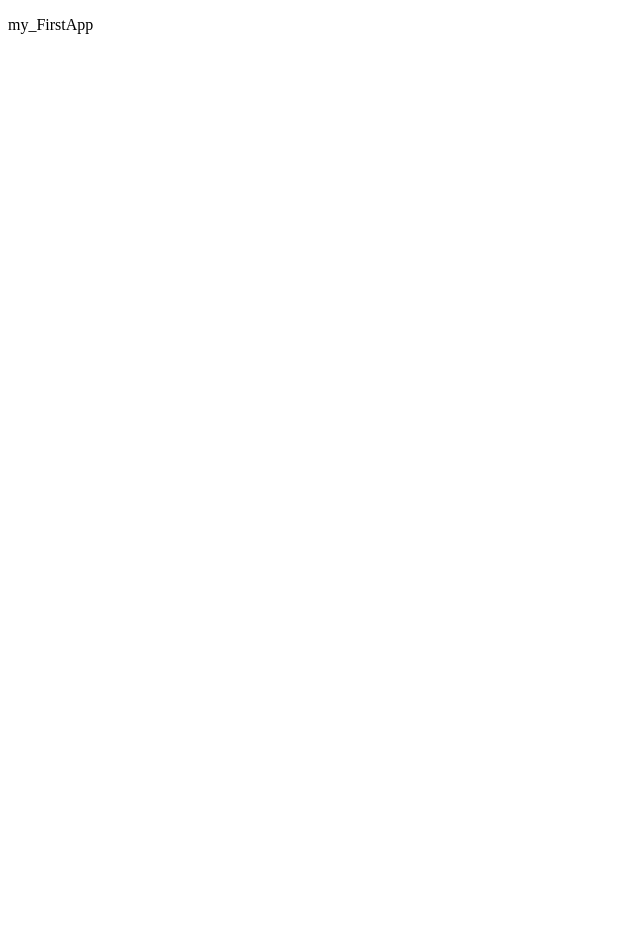
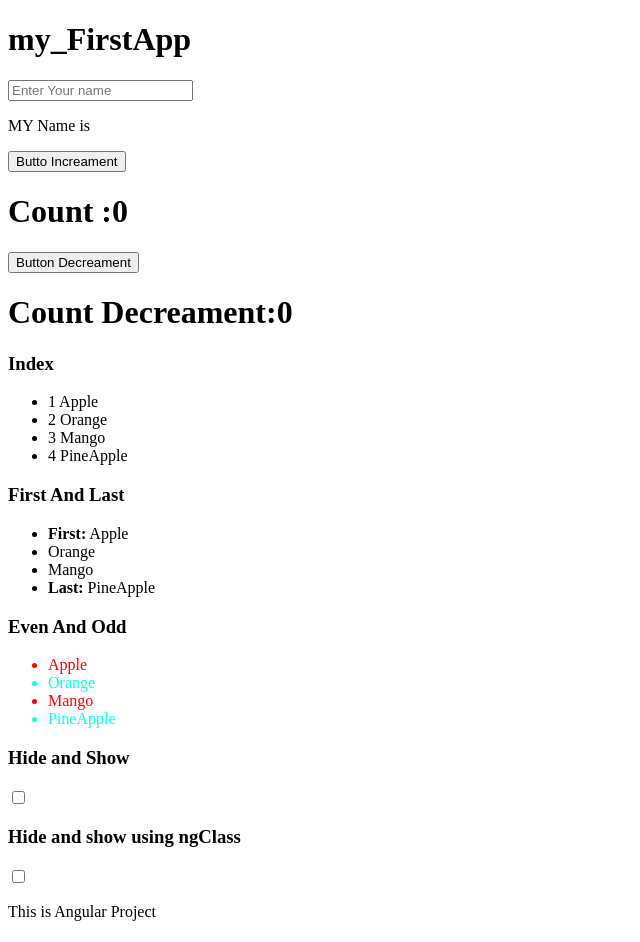
Before and after one commit to bebicknobel/Angular_OffRep, an Angular app: page / in a window 1280 px wide. Shown: the top 942 px of the page, without its empty margins (0-640 px from the left). Before the commit the page ends 800 px from the top, so only its background shows below. Built offline with nearby package versions, Linux system fonts and the light colour scheme.

Commit message:
Typescript

```diff
--- a/src/app/app.component.css
+++ b/src/app/app.component.css
@@ -0,0 +1,15 @@
+
+
+.even-item{
+  color: red;
+}
+
+.odd-item{
+   color: aqua;
+}
+
+.primary{
+
+  color:violet;
+
+}
--- a/src/app/app.component.html
+++ b/src/app/app.component.html
@@ -1 +1,71 @@
-<p>{{title}}</p>
+
+<h1>{{title}}</h1>
+
+
+
+<input placeholder="Enter Your name" [(ngModel)]="name" />
+
+
+<p>MY Name is {{name}}</p>
+
+
+<button (click)="countInc()">Butto Increament</button>
+<h1>Count :{{countval}}</h1>
+
+
+
+<button (click)="countDec()">Button Decreament</button>
+<h1>Count Decreament:{{countval}}</h1>
+
+<!-- Index -->
+ <h3>Index</h3>
+<ul>
+  <li *ngFor="let fruit of fruits;let i=index">{{i+1}} {{fruit}}</li>
+</ul>
+
+<!-- First And Last -->
+ <h3>First And Last</h3>
+
+<ul>
+  <li *ngFor="let fruit of fruits;let isFirst=first;let isLast=last">
+     <strong *ngIf="isFirst">First:</strong>
+     <strong *ngIf="isLast">Last:</strong>
+    {{fruit}}
+  </li>
+</ul>
+
+<!-- Even And Odd -->
+ <h3>Even And Odd </h3>
+<ul>
+  <li *ngFor="let fruit of fruits;let isEven=even;let isOdd=odd" [ngClass]="{'even-item':isEven,'odd-item':isOdd}">
+
+     {{fruit}}
+  </li>
+</ul>
+
+<!--Hide and show -->
+ <h3>Hide and Show </h3>
+<input type="checkbox" [(ngModel)]="showMe"/>
+ <p *ngIf="showMe">Welcome to the Angular FrameWork</p>
+
+<!--Hide and show using ngClass-->
+<h3>Hide and show using ngClass</h3>
+<input type="checkbox" [(ngModel)]="applyColor" />
+<p [ngClass]="{'primary':applyColor}">This  is Angular Project</p>
+
+<!--using ngStyle-->
+<h3>using ngStyle For Inline CSS</h3>
+
+<p [ngStyle]="{'color':'blue','font-size':'30px'}">Welcome to the Angular World</p>
+
+<!-- Creating Directives -->
+<h3>Creating Directives</h3>
+
+<!-- <p [appHighlight]="''">Hover Overr the text to see the highlight Text</p>
+
+<p [appHighlight]="'blue'">Hover Overr the text to see the highlight Text</p>
+
+<p [appHighlight]="'green'">Hover Overr the text to see the highlight Text</p>
+
+
+<p>Try to push the into the git Hub</p> -->
--- a/src/app/app.component.ts
+++ b/src/app/app.component.ts
@@ -1,12 +1,41 @@
+import { CommonModule } from '@angular/common';
 import { Component } from '@angular/core';
+import { FormsModule } from '@angular/forms';
 import { RouterOutlet } from '@angular/router';
 
 @Component({
   selector: 'app-root',
-  imports: [RouterOutlet],
+  imports: [RouterOutlet,FormsModule,CommonModule],
   templateUrl: './app.component.html',
   styleUrl: './app.component.css'
 })
 export class AppComponent {
   title = 'my_FirstApp';
+
+
+  constructor() {}
+
+  name:string ='';
+
+  countval=0
+  countInc(){
+
+   this.countval++;
+  }
+
+  countDec(){
+    if(this.countval <=0 ){
+      this.countval;
+    }
+    else{
+      this.countval--;
+    }
+
+  }
+
+   fruits= ['Apple','Orange','Mango','PineApple'];
+
+  showMe=false;
+
+  applyColor=false;
 }
```
